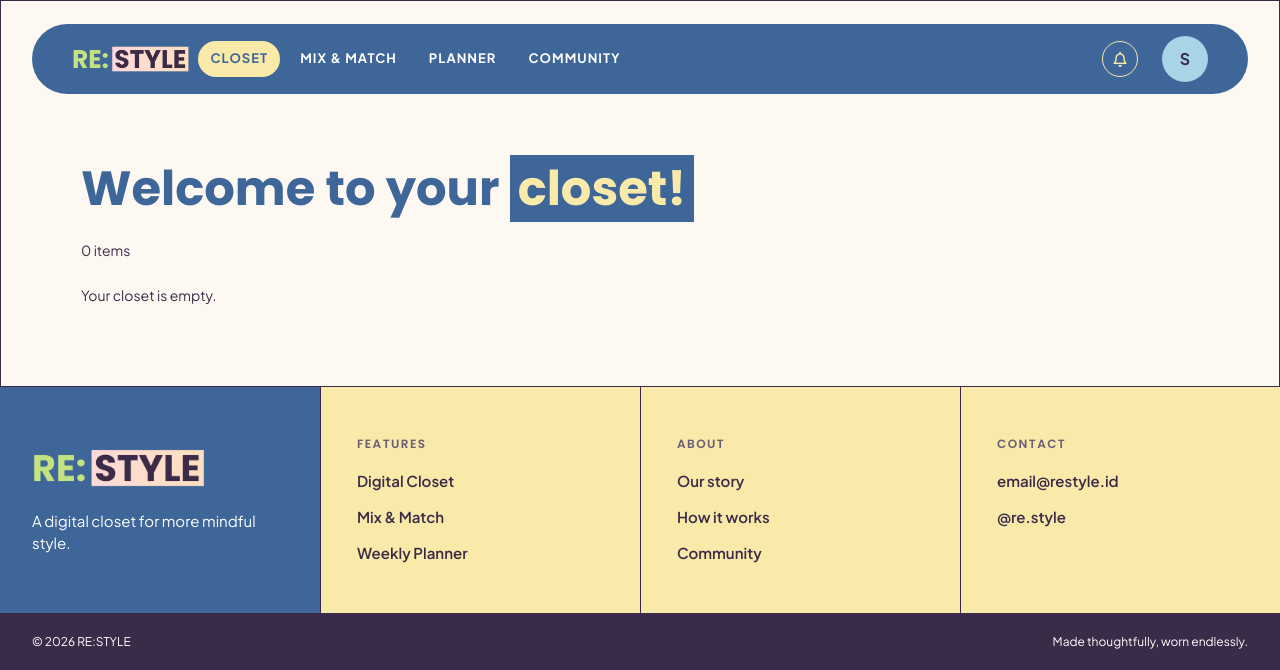
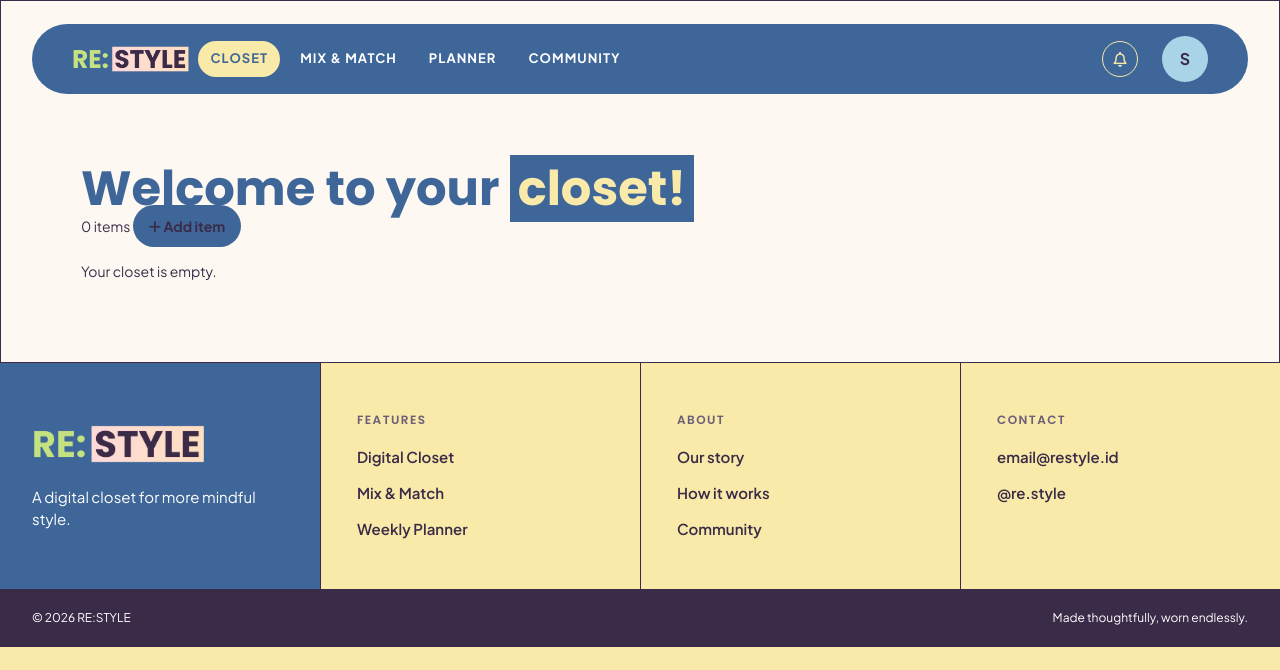
Before and after one commit to pbp-kelompok-a12/RESTYLE, a Django app: page /closet/ in a window 1280 px wide. Shown: the top 670 px of the page. Run offline with Django 5.2, Linux system fonts and the light colour scheme; the visitor is signed in with stand-in values (Sample User, id 1); data that the repository does not hold is empty; some libraries are stand-ins or nearby versions; some web fonts are replaced.

Commit message:
feat: add form buat nambah item baru

```diff
--- a/closet/templates/closet.html
+++ b/closet/templates/closet.html
@@ -9,11 +9,22 @@
 {% block content %}
 <main>
 <section class="section-container cl-page">
-    <header>
+
+    {% if messages %}
+    <div class="cl-messages">
+        {% for message in messages %}
+        <p class="cl-message cl-message-{{ message.tags }}">{{ message }}</p>
+        {% endfor %}
+    </div>
+    {% endif %}
+
+    <header class="cl-head">
         <h1>Welcome to your <span class="cl-highlight">closet!</span></h1>
+        <div class="cl-head-actions">
+            <span class="cl-count">{{ total_count }} item{{ total_count | pluralize }}</span>
+            <a href="{% url 'closet:create_item' %}" class="btn primary-btn"><i class="fa-solid fa-plus"></i> Add item</a>
+        </div>
     </header>
-
-    <p>{{ total_count }} item{{ total_count|pluralize }}</p>
 
     <div class="cl-grid" aria-label="Your clothes">
         {% for item in items %}
--- a/closet/urls.py
+++ b/closet/urls.py
@@ -4,5 +4,6 @@ from . import views
 app_name = "closet"
 
 urlpatterns = [
-    path("", views.show_closet, name="show_closet")
+    path("", views.show_closet, name="show_closet"),
+    path("item/create/", views.create_item, name="create_item"),
 ]
--- a/closet/views.py
+++ b/closet/views.py
@@ -1,6 +1,7 @@
-from django.shortcuts import render
+from django.shortcuts import render, redirect
 from django.contrib.auth.decorators import login_required
-
+from django.contrib import messages
+from closet.forms import ItemForm
 from closet.models import Item
 
 @login_required(login_url="/login")
@@ -11,3 +12,24 @@ def show_closet(request):
         "total_count": items.count(),
     }
     return render(request, "closet.html", context)
+
+def option_context():
+    return {
+        "category_options": Item.CATEGORY_CHOICES,
+        "color_options": [
+            {"value": value, "label": label, "hex": Item.COLOR_HEX[value]}
+            for value, label in Item.COLOR_CHOICES
+        ],
+        "status_options": Item.STATUS_CHOICES,
+    }
+
+@login_required(login_url="/login")
+def create_item(request):
+    form = ItemForm(request.POST or None)
+    if request.method == "POST" and form.is_valid():
+        item = form.save(commit=False)
+        item.user = request.user
+        item.save()
+        messages.success(request, f'"{item.name}" was added to your closet.')
+        return redirect("closet:show_closet")
+    return render(request, "item_form.html", {"form": form, "is_edit": False, **option_context()})
```
Also changed, not shown: closet/forms.py (added, +7 -0 lines), closet/templates/item_form.html (added, +67 -0 lines).
